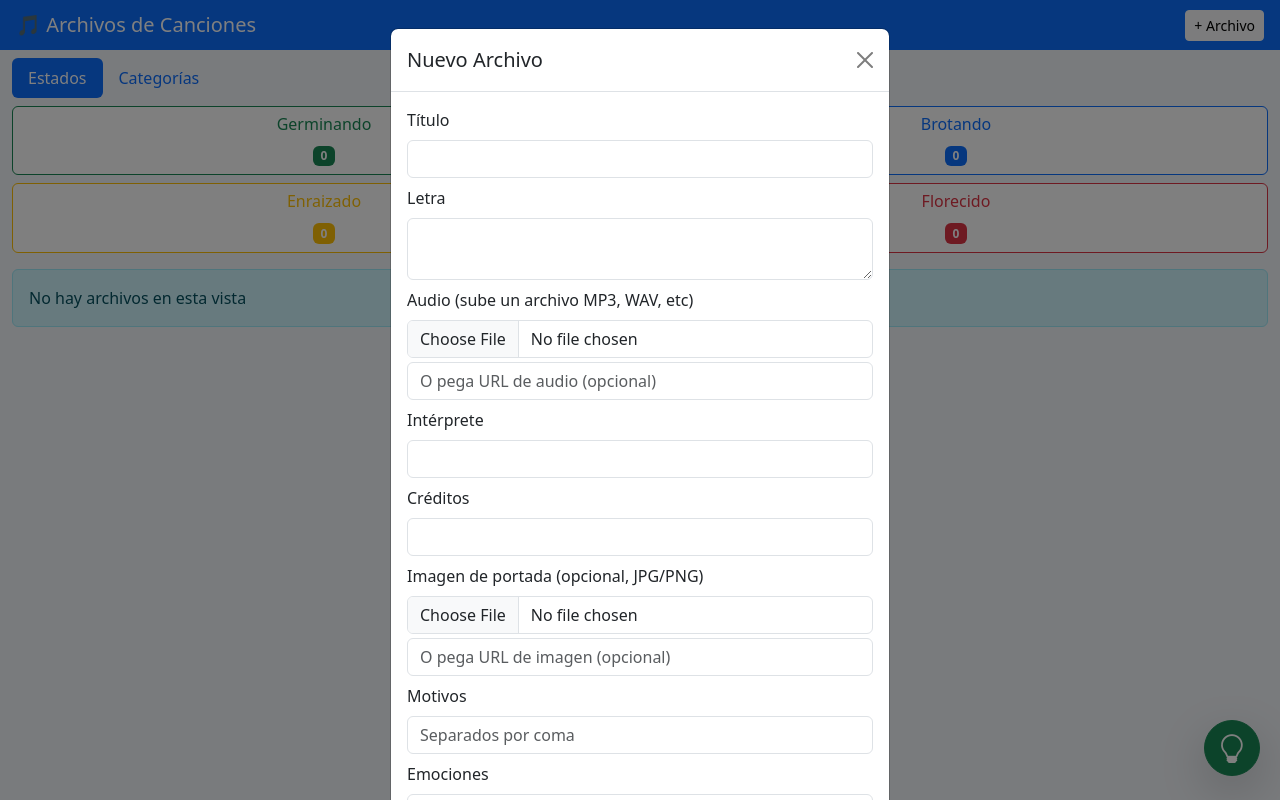
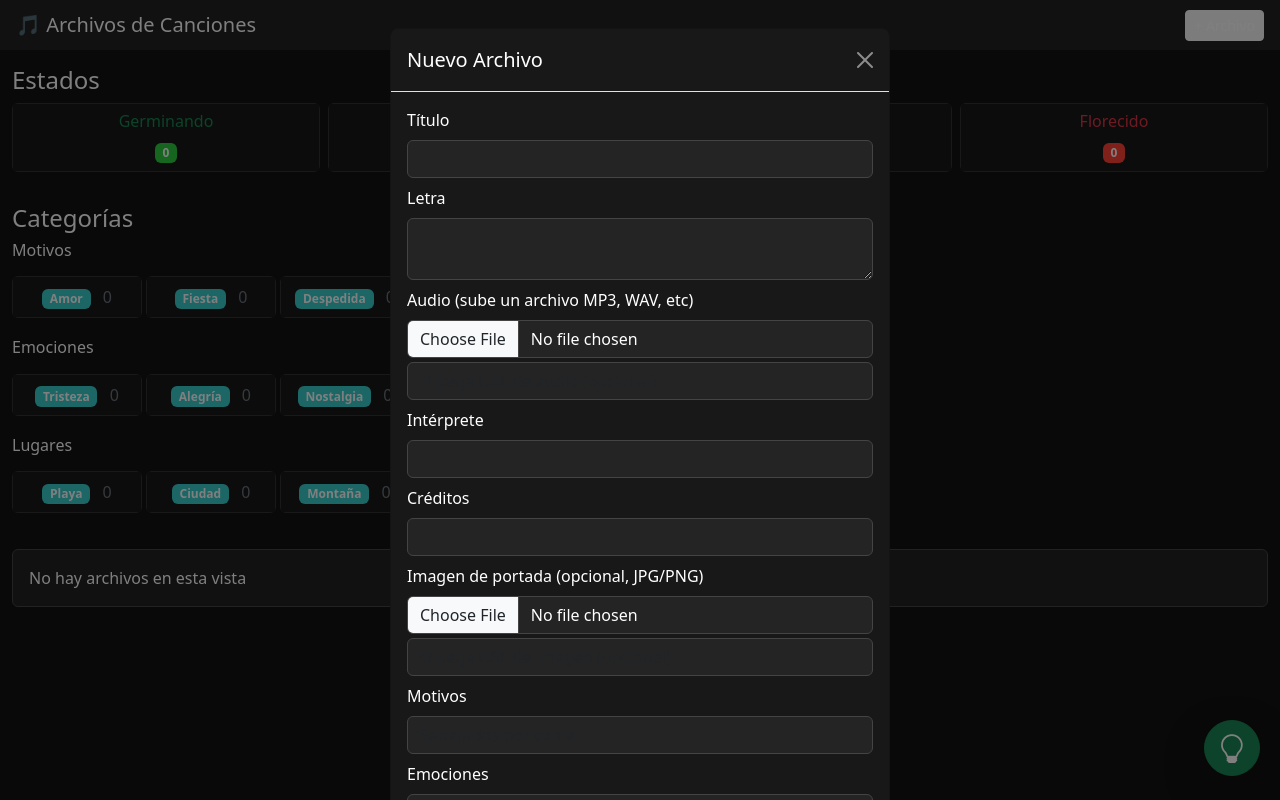
Before and after one commit to quitton/archivos-canciones-app, a plain HTML site: page index.html in a window 1280 px wide. Both pictures are taken after a click on the button "+ Archivo". Drawn offline with nearby package versions, Linux system fonts and the light colour scheme.

Commit message:
Versión 6.1

```diff
--- a/app.js
+++ b/app.js
@@ -6,6 +6,7 @@ const estados = [
   { key: 'florecido', label: 'Florecido', color: 'danger' }
 ];
 
+// Grupos de categorías iniciales
 let categoriasBase = {
   motivos: ["Amor", "Fiesta", "Despedida"],
   emociones: ["Tristeza", "Alegría", "Nostalgia"],
@@ -47,14 +48,15 @@ function calcularEstado(archivo) {
   return 'germinando';
 }
 
+// --- UI Render ---
 function renderEstadosResumen() {
   const archivos = loadArchivos();
   let html = '';
   estados.forEach(est => {
     const count = archivos.filter(a => calcularEstado(a) === est.key).length;
     html += `
-      <div class="col-6">
-        <div class="card card-estado border-${est.color} text-center" style="cursor:pointer;" onclick="filtrarPorEstado('${est.key}')">
+      <div class="col-6 col-md-3">
+        <div class="card card-estado border-${est.color} text-center mb-2" style="cursor:pointer;" onclick="filtrarPorEstado('${est.key}')">
           <div class="card-body py-2">
             <h6 class="card-title text-${est.color}">${est.label}</h6>
             <span class="badge bg-${est.color}">${count}</span>
@@ -70,7 +72,7 @@ function renderCategoriasResumen() {
   const categorias = loadCategorias();
   let html = '';
   Object.entries(categorias).forEach(([grupo, arr]) => {
-    html += `<h6 class="mt-2 text-muted">${grupo.charAt(0).toUpperCase() + grupo.slice(1)}</h6><div class="d-flex flex-wrap mb-2">`;
+    html += `<h6 class="mt-2">${grupo.charAt(0).toUpperCase() + grupo.slice(1)}</h6><div class="d-flex flex-wrap mb-2">`;
     arr.forEach(cat => {
       const count = archivos.filter(a => Array.isArray(a[grupo]) && a[grupo].includes(cat)).length;
       html += `
@@ -140,8 +142,6 @@ $(document).ready(function(){
   renderEstadosResumen();
   renderCategoriasResumen();
   renderListado(loadArchivos());
-  $('#tabEstados').on('click', ()=>renderListado([]));
-  $('#tabCategorias').on('click', ()=>renderListado([]));
   $('#btnAddFile').on('click', function() {
     limpiarFormulario();
     $('#archivoModalTitle').text("Nuevo Archivo");
@@ -168,6 +168,11 @@ $(document).ready(function(){
   $('#audioFile').on('change', function(e){
     const file = e.target.files[0];
     if (file) {
+      if (file.size > 512 * 1024) {
+        alert("El archivo de audio es demasiado grande (máximo 500KB)");
+        $('#audioFile').val('');
+        return;
+      }
       const reader = new FileReader();
       reader.onload = function(evt) {
         $('#audioData').val(evt.target.result);
@@ -186,6 +191,11 @@ $(document).ready(function(){
   $('#imagenFile').on('change', function(e){
     const file = e.target.files[0];
     if (file) {
+      if (file.size > 512 * 1024) {
+        alert("La imagen es demasiado grande (máximo 500KB)");
+        $('#imagenFile').val('');
+        return;
+      }
       const reader = new FileReader();
       reader.onload = function(evt) {
         $('#imagenData').val(evt.target.result);
@@ -305,7 +315,7 @@ window.verDetalleArchivo = function(id) {
       <div class="col-md-5 mb-2">
         <b>Título:</b> ${archivo.titulo || ""}
         <hr class="my-1">
-        <b>Letra:</b><br><pre class="bg-light p-2 rounded">${archivo.letra || ""}</pre>
+        <b>Letra:</b><br><pre class="bg-light p-2 rounded" style="background:#232323!important;color:#fff!important;">${archivo.letra || ""}</pre>
         <b>Intérprete:</b> ${archivo.interprete || "<span class='text-muted'>No especificado</span>"}
         <br>
         <b>Créditos:</b> ${archivo.creditos || "<span class='text-muted'>No especificado</span>"}
@@ -353,6 +363,3 @@ window.verDetalleArchivo = function(id) {
     saveCategorias(categoriasBase);
   }
 })();
-$('#navTabs a').on('shown.bs.tab', function(e){
-  renderListado([]);
-});
--- a/index.html
+++ b/index.html
@@ -10,37 +10,29 @@
   <link rel="stylesheet" href="styles.css">
 </head>
 <body>
+  <!-- App Header -->
   <nav class="navbar navbar-dark bg-primary px-3">
     <span class="navbar-brand mb-0 h1">🎵 Archivos de Canciones</span>
     <button id="btnAddFile" class="btn btn-light btn-sm">+ Archivo</button>
   </nav>
-  <div class="container-fluid mt-2" id="mainApp">
-    <ul class="nav nav-pills mb-2" id="navTabs">
-      <li class="nav-item">
-        <a class="nav-link active" data-bs-toggle="pill" href="#byEstado" id="tabEstados">Estados</a>
-      </li>
-      <li class="nav-item">
-        <a class="nav-link" data-bs-toggle="pill" href="#byCategoria" id="tabCategorias">Categorías</a>
-      </li>
-    </ul>
-    <div class="tab-content">
-      <div class="tab-pane fade show active" id="byEstado">
-        <div id="estadosResumen" class="row g-2"></div>
-      </div>
-      <div class="tab-pane fade" id="byCategoria">
-        <div id="categoriasResumen" class="row g-2"></div>
-      </div>
-    </div>
+  <div class="container-fluid mt-3" id="mainApp">
+    <!-- Estados -->
+    <h4 class="mb-2">Estados</h4>
+    <div id="estadosResumen" class="row g-2 mb-4"></div>
+    <!-- Categorías -->
+    <h4 class="mb-2">Categorías</h4>
+    <div id="categoriasResumen" class="row g-2 mb-4"></div>
+    <!-- Listado de archivos filtrados -->
     <div class="mt-3" id="listadoArchivos"></div>
   </div>
   <!-- Modal para agregar archivo o editar -->
   <div class="modal fade" id="archivoModal" tabindex="-1">
     <div class="modal-dialog">
-      <div class="modal-content">
+      <div class="modal-content bg-dark text-light">
         <form id="archivoForm">
           <div class="modal-header">
             <h5 class="modal-title" id="archivoModalTitle">Nuevo Archivo</h5>
-            <button type="button" class="btn-close" data-bs-dismiss="modal"></button>
+            <button type="button" class="btn-close btn-close-white" data-bs-dismiss="modal"></button>
           </div>
           <div class="modal-body">
             <input type="hidden" id="archivoId">
@@ -96,10 +88,10 @@
   <!-- Modal para ver detalles de audio -->
   <div class="modal fade" id="detalleAudioModal" tabindex="-1">
     <div class="modal-dialog modal-lg">
-      <div class="modal-content">
+      <div class="modal-content bg-dark text-light">
         <div class="modal-header">
           <h5 class="modal-title">Detalle del Archivo</h5>
-          <button type="button" class="btn-close" data-bs-dismiss="modal"></button>
+          <button type="button" class="btn-close btn-close-white" data-bs-dismiss="modal"></button>
         </div>
         <div class="modal-body" id="detalleAudioBody"></div>
       </div>
@@ -108,11 +100,11 @@
   <!-- Modal para sugerir categorías -->
   <div class="modal fade" id="sugerirModal" tabindex="-1">
     <div class="modal-dialog">
-      <div class="modal-content">
+      <div class="modal-content bg-dark text-light">
         <form id="sugerirForm">
           <div class="modal-header">
             <h5 class="modal-title">Sugerir Nueva Categoría</h5>
-            <button type="button" class="btn-close" data-bs-dismiss="modal"></button>
+            <button type="button" class="btn-close btn-close-white" data-bs-dismiss="modal"></button>
           </div>
           <div class="modal-body">
             <label class="form-label">Grupo</label>
--- a/styles.css
+++ b/styles.css
@@ -1,5 +1,58 @@
 body {
-  background: #f3f6fa;
+  background: #121212 !important;
+  color: #fff !important;
+}
+.bg-dark, .modal-content.bg-dark {
+  background: #181818 !important;
+  color: #fff !important;
+}
+.navbar, .navbar-dark {
+  background: #222 !important;
+}
+h1, h2, h3, h4, h5, h6, label, .form-label, .text-muted {
+  color: #fff !important;
+}
+.form-control, .form-select {
+  background: #242424 !important;
+  color: #fff !important;
+  border: 1px solid #444 !important;
+}
+.form-control:focus, .form-select:focus {
+  background: #242424 !important;
+  color: #fff !important;
+  border-color: #888 !important;
+}
+.card, .card-body, .card-categoria, .card-estado {
+  background: #181818 !important;
+  color: #fff !important;
+  border-color: #333 !important;
+}
+.card-estado, .card-categoria {
+  min-width: 120px;
+}
+.card-categoria {
+  min-width: 130px;
+}
+.badge {
+  color: #fff !important;
+}
+.badge.bg-success { background-color: #2ecc40 !important; }
+.badge.bg-primary { background-color: #0074d9 !important; }
+.badge.bg-warning { background-color: #ffdc00 !important; color: #222 !important;}
+.badge.bg-danger { background-color: #ff4136 !important; }
+.badge.bg-info { background-color: #39cccc !important; }
+.btn, .btn-close { color: #fff; }
+.btn-close.btn-close-white {
+  filter: invert(1) grayscale(100%) brightness(200%);
+}
+.alert-info {
+  background: #222 !important;
+  color: #fff !important;
+  border-color: #444 !important;
+}
+pre {
+  color: #fff;
+  background: #232323;
 }
 #btnSugerir {
   position: fixed;
@@ -13,12 +66,6 @@ body {
   align-items: center;
   justify-content: center;
 }
-.card-estado {
-  min-width: 120px;
-}
-.card-categoria {
-  min-width: 130px;
-}
 @media (max-width: 576px) {
   .modal-dialog {
     margin: 1rem;
```
